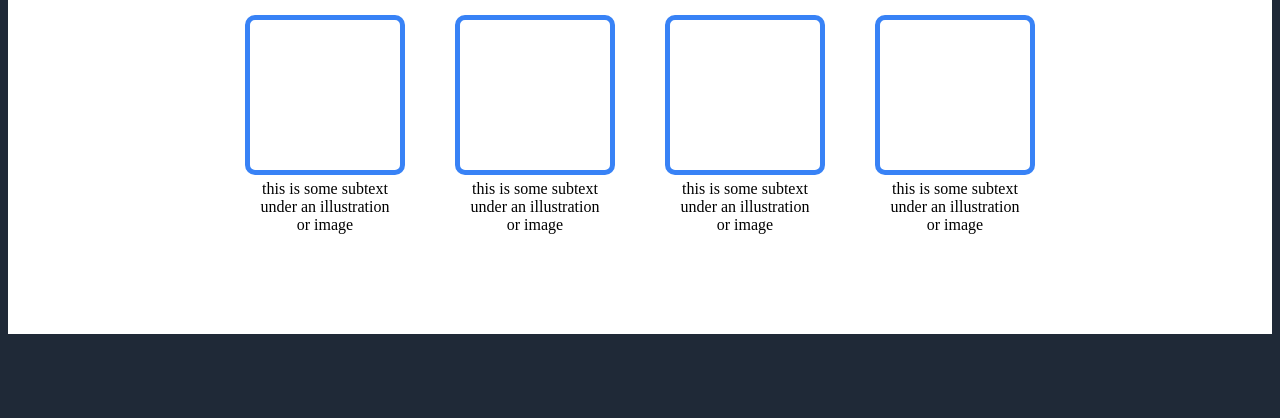
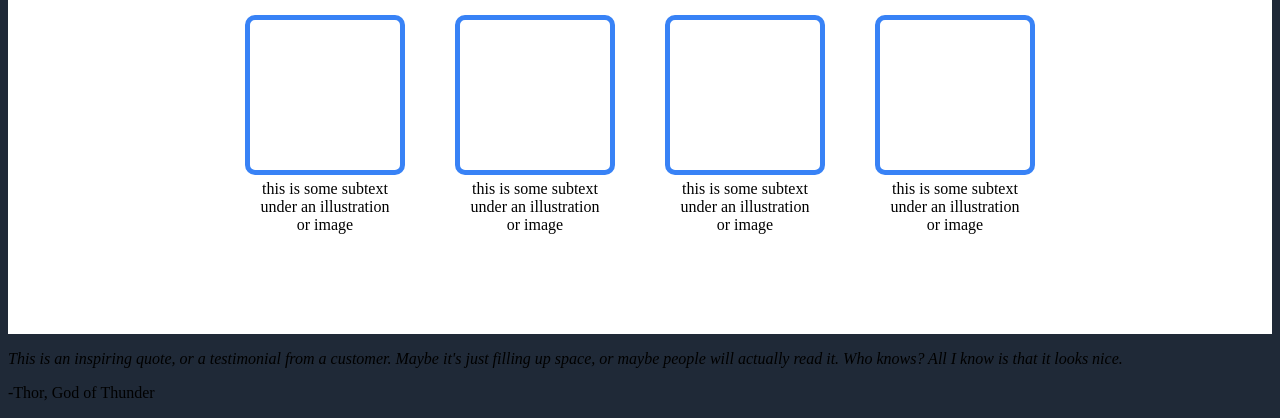
Before and after one commit to Alsaaram/odin-flex, a plain HTML site: page index.html in a window 1280 px wide. Shown: the part 714-1132 px from the top of the page. Before the commit the page ends 1056 px from the top, so only its background shows below. Drawn offline with Linux system fonts and the light colour scheme.

Commit message:
Creation of classes for the quote section, labeled as section 2

```diff
--- a/index.html
+++ b/index.html
@@ -57,7 +57,15 @@
         <div class="subtext">this is some subtext under an illustration or image</div>
     </div>
     <div class="section2">
-
+        <div class="quote">
+            <p><i>This is an inspiring quote, or a testimonial from a customer.
+                Maybe it's just filling up space, or maybe people will actually read it.
+                Who knows? All I know is that it looks nice.</i>
+            </p>
+        </div>
+        <div class="author">
+            <p>-Thor, God of Thunder</p>
+        </div>
     </div>
 </body>
 </html>
```
